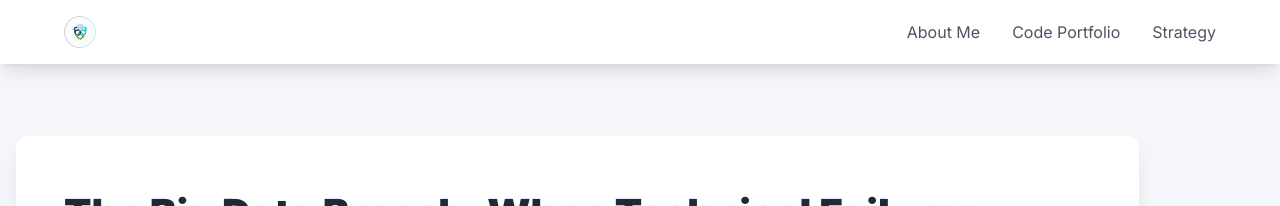
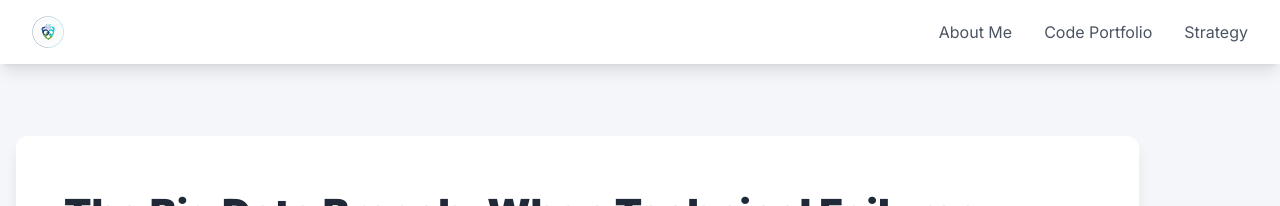
Before and after one commit to sandienand/sandienand.github.io, a Jekyll site: the page built from blogs/The Big Data Breach When Technical Failures Become Governance Failures.md, in a window 1280 px wide. Shown: the top 206 px of the page. Built offline with Jekyll 4.4.1, drawn with Linux system fonts in a browser that asks for light colours; nearby versions of some CDN libraries; our own code applies the rules of GitHub Pages for plain Markdown files.

Commit message:
remove duplicate div class

```diff
--- a/_layouts/post.html
+++ b/_layouts/post.html
@@ -11,7 +11,6 @@
 <body class="antialiased">
 
 <header class="bg-white shadow-lg sticky top-0 z-10">
-<div class="max-w-7xl mx-auto px-4 sm:px-6 lg:px-8">
 <div class="w-full px-4 sm:px-6 lg:px-8">
             <div class="flex justify-between items-center h-16">
             <div class="flex-shrink-0">
```
